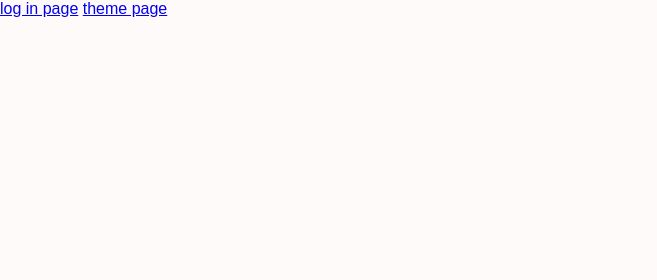
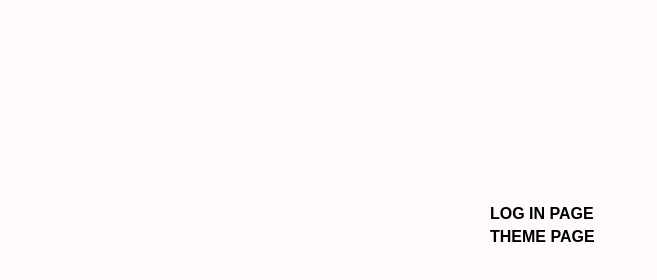
Before and after one commit to MilanDupalo/FZ-admin-panel, a website: page index.html in a window 1280 px wide. Shown: the whole page, without its empty margins (0-657 px from the left). Drawn offline with Linux system fonts and the light colour scheme.

Commit message:
index fix

```diff
--- a/scss/app.scss
+++ b/scss/app.scss
@@ -5,3 +5,4 @@
 @import 'layouts/header';
 @import 'layouts/nav';
 @import 'pages/login';
+@import 'pages/index';
--- /dev/null
+++ b/scss/pages/_index.scss
@@ -0,0 +1,14 @@
+.index-container {
+    width: 300px;
+    height: 50vh;
+    display: flex;
+    flex-direction: column;
+    @include absolute-center;
+    a {
+        text-transform: uppercase;
+        font-weight: bold;
+        color: black;
+        text-decoration: none;
+        margin-top: 5px;
+    }
+}
```
Also changed, not shown: css/app.css, 1 other file.
